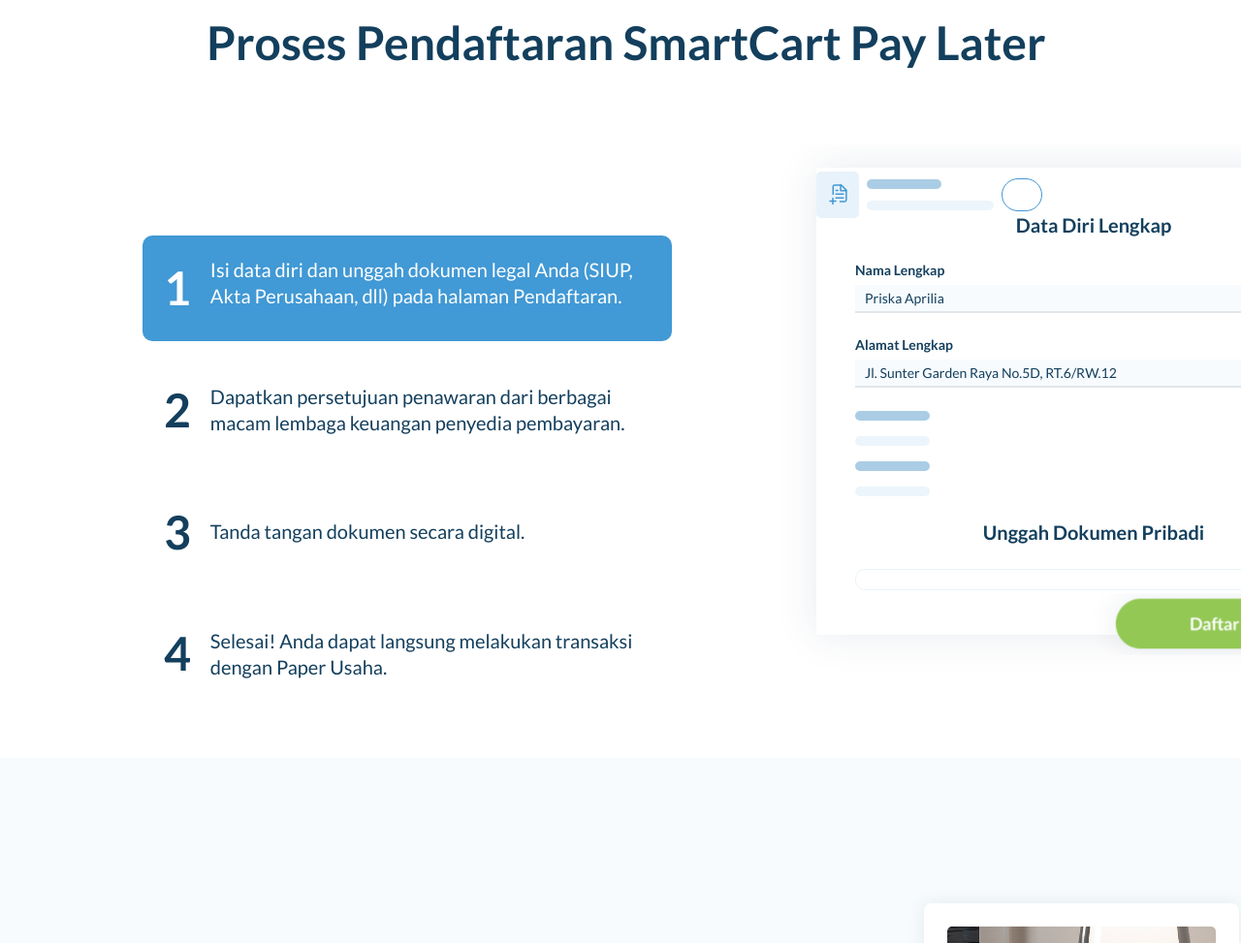
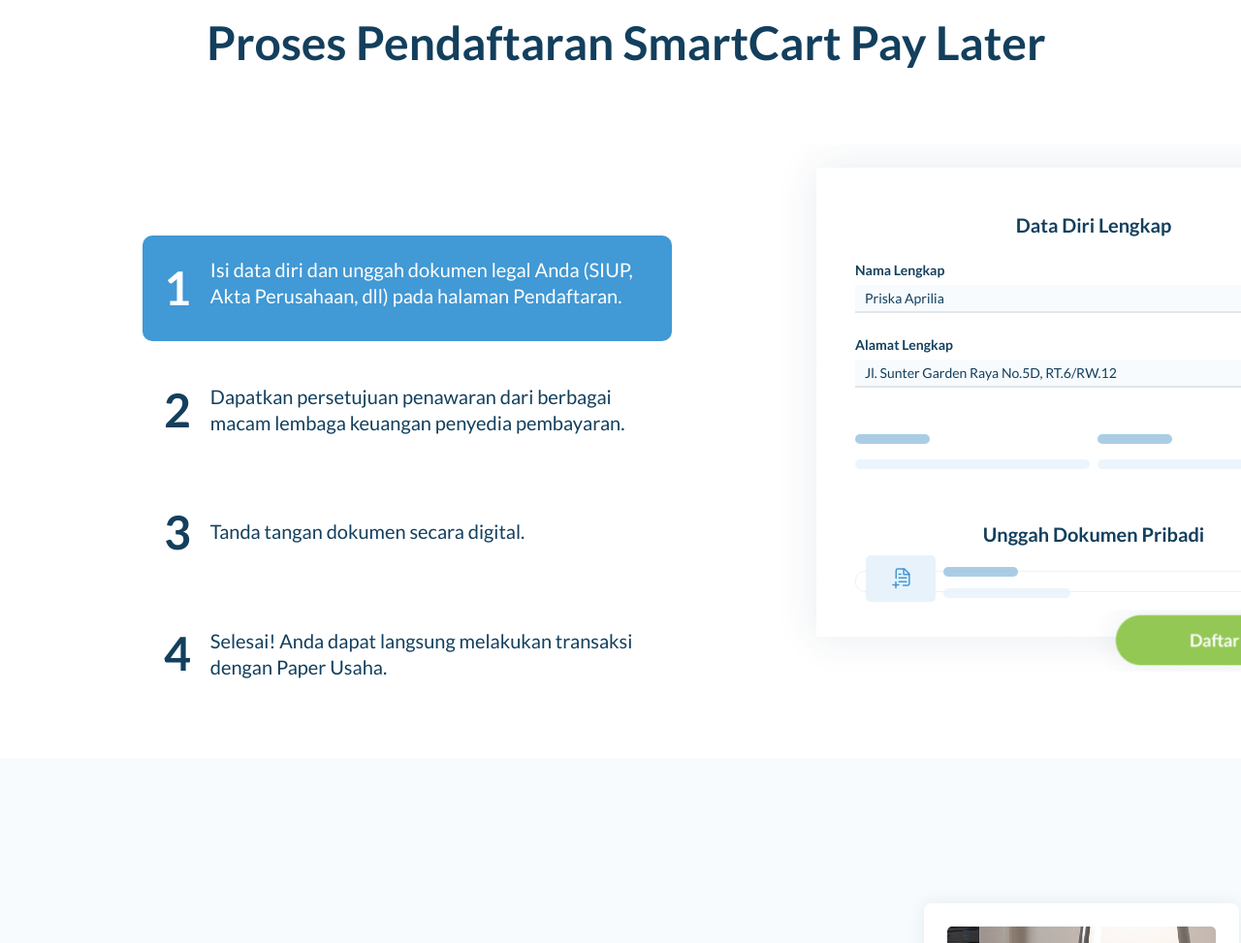
Before and after one commit to liakakashi/test-case-paperid, a plain HTML site: page index.html in a window 1280 px wide. Shown: the part 1186-2159 px from the top of the page at 97% size. Drawn offline with nearby package versions, Linux system fonts and the light colour scheme; files whose address does not match are found by name.

Commit message:
tweak slider

```diff
--- a/assets/css/style.css
+++ b/assets/css/style.css
@@ -627,7 +627,7 @@
     position: absolute;
     margin: 0 !important;
     right: -52px;
-    bottom: -21px;
+    bottom: -36px;
     width: 354px;
     height: 64px;
     object-fit: cover;
--- a/index.html
+++ b/index.html
@@ -1301,7 +1301,16 @@
                                             </div>
                                         </div>
                                     </div>
-                                    <div class="frame-parent">
+                                    <div
+                                        style="
+                                            padding-top: 24px;
+                                            padding-bottom: 30px;
+                                            display: flex;
+                                            align-self: stretch;
+                                            justify-content: flex-start;
+                                            gap: var(--gap-5xs);
+                                            width: 492px;
+                                        ">
                                         <div class="rectangle-parent">
                                             <div class="frame-child"></div>
                                             <div class="frame-item"></div>
@@ -1315,7 +1324,17 @@
                                         <b class="lihat-simulasi-pinjaman">Unggah Dokumen Pribadi</b>
                                     </div>
                                     <div class="content-inner">
-                                        <div class="frame-group">
+                                        <div
+                                        style="
+                                            padding-top: 24px;
+                                            padding-bottom: 30px;
+                                            display: flex;
+                                            position: absolute;
+                                            align-self: stretch;
+                                            justify-content: flex-start;
+                                            gap: var(--gap-5xs);
+                                            width: 492px;
+                                        ">
                                             <div class="iconpaperfile-wrapper">
                                                 <img class="iconpaperfile" alt="" src="/assets/img/File.svg" />
                                             </div>
```
